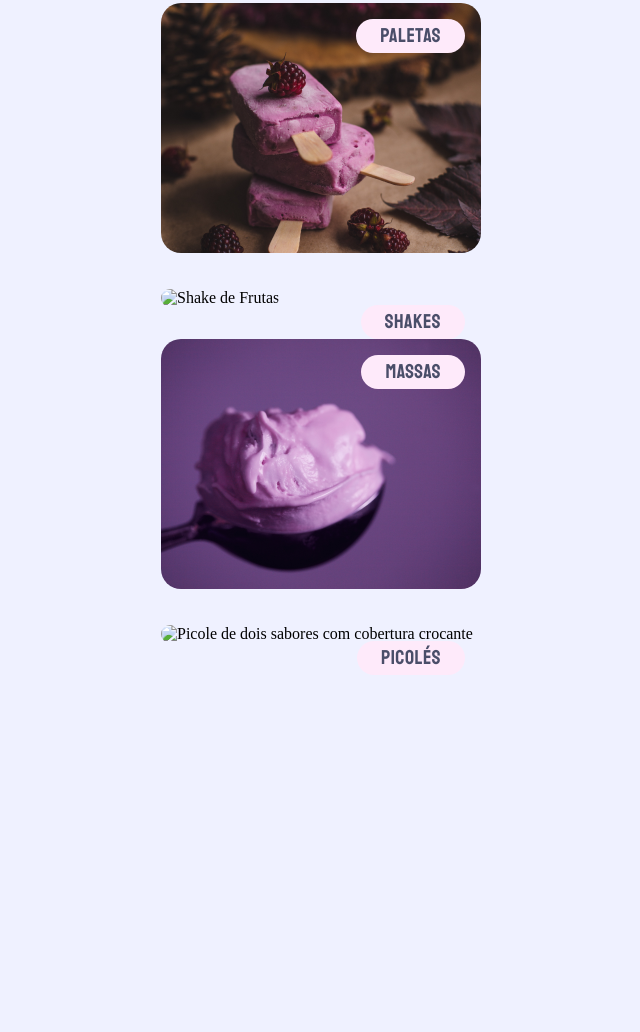
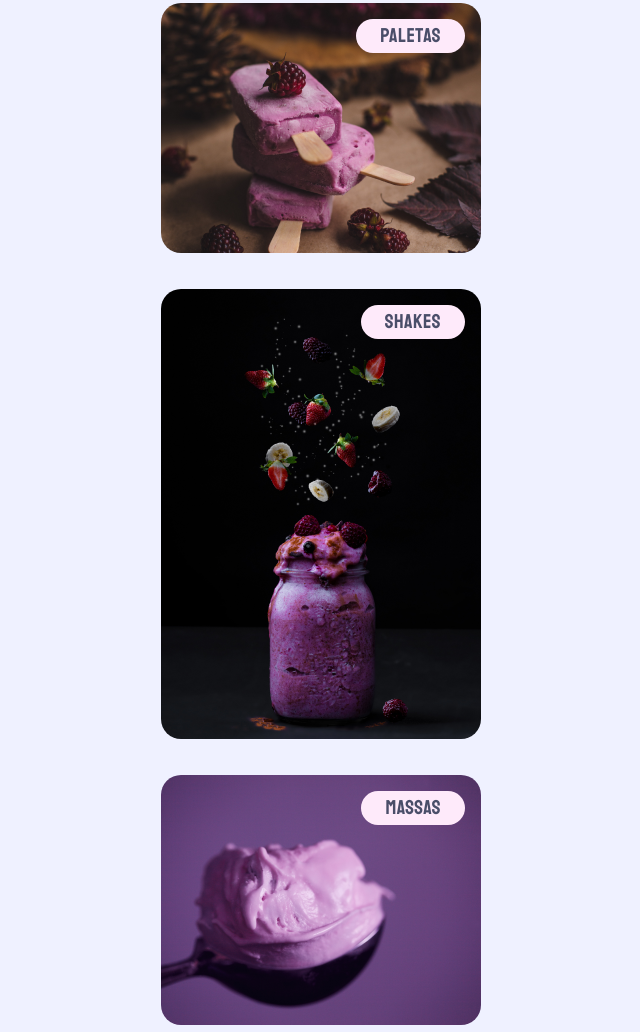
Before and after one commit to JonasNCSantos/Desafio-07-Mobile-First, a plain HTML site: page index.html in a window 1280 px wide. Shown: the part 458-1490 px from the top of the page, without its empty margins (319-959 px from the left). Before the commit the page ends 1161 px from the top, so only its background shows below. Drawn offline with Linux system fonts and the light colour scheme; the site is published under a folder, as on GitHub Pages, so addresses that start at the root find nothing; a web font is replaced by a local one.

Commit message:
Arrumando src das imagens e link do readme

```diff
--- a/index.html
+++ b/index.html
@@ -23,7 +23,7 @@
         <h2>Paletas</h2>
       </div>
       <div class="card card-2">
-        <img src="/images/sorvete2.png" alt="Shake de Frutas">
+        <img src="./images/sorvete2.png" alt="Shake de Frutas">
         <h2>Shakes</h2>
       </div>
       <div class="card card-3">
@@ -31,7 +31,7 @@
         <h2>Massas</h2>
       </div>
       <div class="card card-4">
-        <img src="/images/sorvete4.png" alt="Picole de dois sabores com cobertura crocante">
+        <img src="./images/sorvete4.png" alt="Picole de dois sabores com cobertura crocante">
         <h2>Picolés</h2>
       </div>
     </div>
```
Also changed, not shown: 1 other file.
